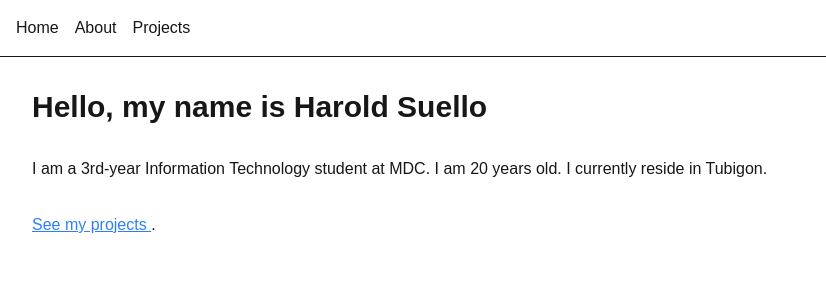
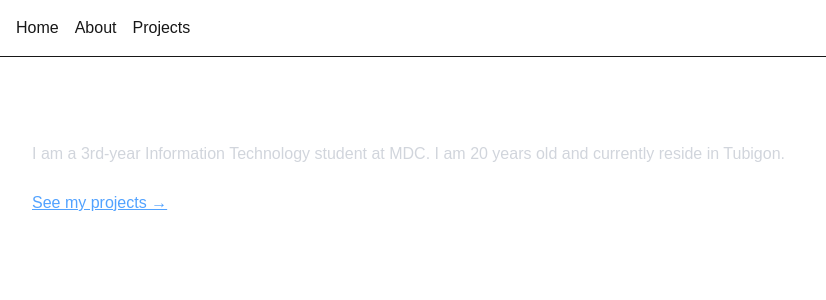
Before and after one commit to halooord/DC304_nextjsApp, a Next.js app: page / in a window 1280 px wide. Shown: the top 300 px of the page, without its empty margins (0-826 px from the left). Built offline with nearby package versions, Linux system fonts and the light colour scheme.

Commit message:
Polish Styling

```diff
--- a/app/about/page.tsx
+++ b/app/about/page.tsx
@@ -1,8 +1,14 @@
 export default function AboutPage() {
-  return (
-    <main className="p-8">
-        <h1 className="text-2xl font-bold">About</h1>
-        <p>I am a 3rd-year IT student at MDC. I love being challenged but I complain a lot.</p>
-    </main>
+    return (
+        <main className="p-8">
+            <h1 className="text-3xl font-bold text-white mb-4">
+                About Me
+            </h1>
+
+            <p className="text-gray-300 leading-relaxed">
+                I am a 3rd-year IT student at MDC. I love being challenged,
+                but I complain a lot.
+            </p>
+        </main>
     );
 }
--- a/app/page.tsx
+++ b/app/page.tsx
@@ -1,17 +1,24 @@
 import Link from "next/link";
+
 export default function Home() {
     return (
         <main className="p-8">
-        <h1 className="text-3xl font-bold">
-            Hello, my name is Harold Suello
+            <h1 className="text-3xl font-bold text-white">
+                Hello, my name is Harold Suello!
             </h1>
-        <br></br>
-        <p className="mt-2">
-            I am a 3rd-year Information Technology student at MDC. I am 20 years old. I currently reside in Tubigon.
+
+            <p className="mt-4 text-gray-300 leading-relaxed">
+                I am a 3rd-year Information Technology student at MDC.
+                I am 20 years old and currently reside in Tubigon.
             </p>
-        <br></br>
-        <p className="mt-2">
-           <Link href="/projects" className="text-blue-500 underline"> See my projects </Link>.
+
+            <p className="mt-6">
+                <Link
+                    href="/projects"
+                    className="text-blue-400 underline hover:text-blue-300"
+                >
+                    See my projects →
+                </Link>
             </p>
         </main>
     );
--- a/app/projects/page.tsx
+++ b/app/projects/page.tsx
@@ -1,20 +1,36 @@
-export const metadata = { title: "Projects | Harold Suello" };
+export const metadata = {
+    title: "Projects | Harold Suello",
+};
 
 const projects = [
-  { id: 1, name: "PoultryStock", description: "A simple inventory management system for poultry farms." },
-  { id: 2, name: "RentRight", description: "A property rental management system." },
-  { id: 3, name: "HoopHours", description: "A basketball scheduling and management app." },
+    { id: 1,name: "PoultryStock", description: "A simple inventory management system for poultry farms."},
+    {id: 2, name: "RentRight", description: "A property rental management system."} ,
+    {id: 3, name: "HoopHours", description: "A basketball scheduling and management app."},
 ];
 
 export default function ProjectsPage() {
-  return (
-    <>
-    {projects.map((project) => (
-      <div key={project.id} className="p-4 border rounded mb-4">
-        <h2 className="text-xl font-semibold">{project.name}</h2>
-        <p>{project.description}</p>
-      </div>
-    ))}
-    </>
-  );
+    return (
+        <main className="p-8">
+            <h1 className="text-3xl font-bold text-white mb-6">
+                My Projects
+            </h1>
+
+            <div className="space-y-4">
+                {projects.map((project) => (
+                    <div
+                        key={project.id}
+                        className="p-5 border border-gray-700 rounded-lg hover:border-blue-400 transition"
+                    >
+                        <h2 className="text-xl font-semibold text-white">
+                            {project.name}
+                        </h2>
+
+                        <p className="mt-2 text-gray-300 leading-relaxed">
+                            {project.description}
+                        </p>
+                    </div>
+                ))}
+            </div>
+        </main>
+    );
 }
```
Lines whose indentation alone changed are shown as unchanged.
